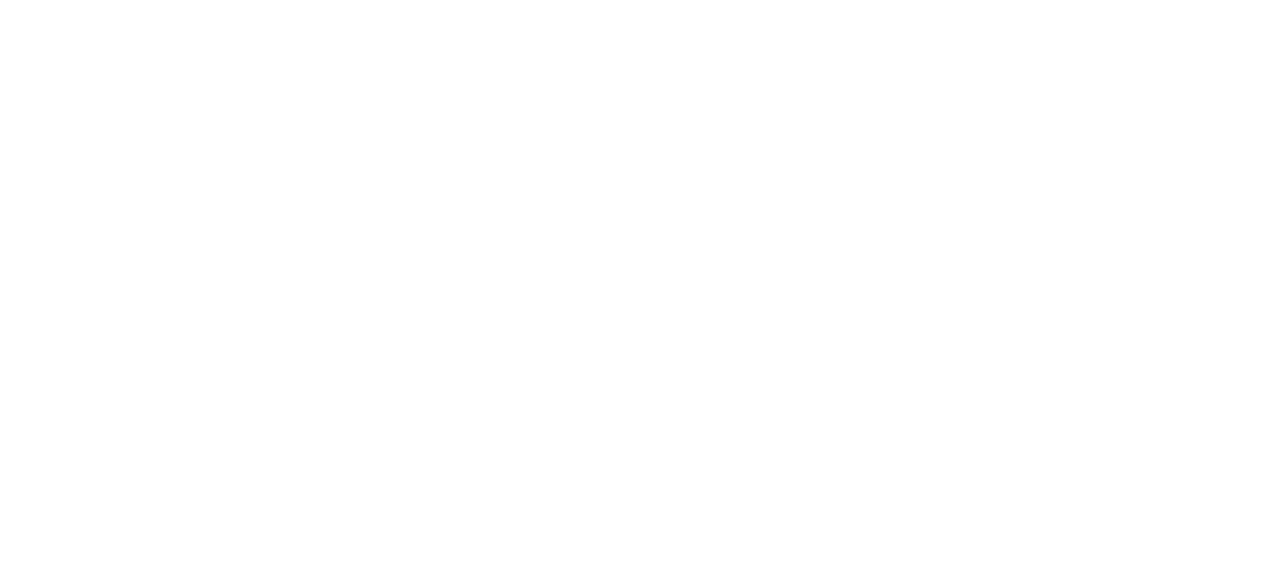
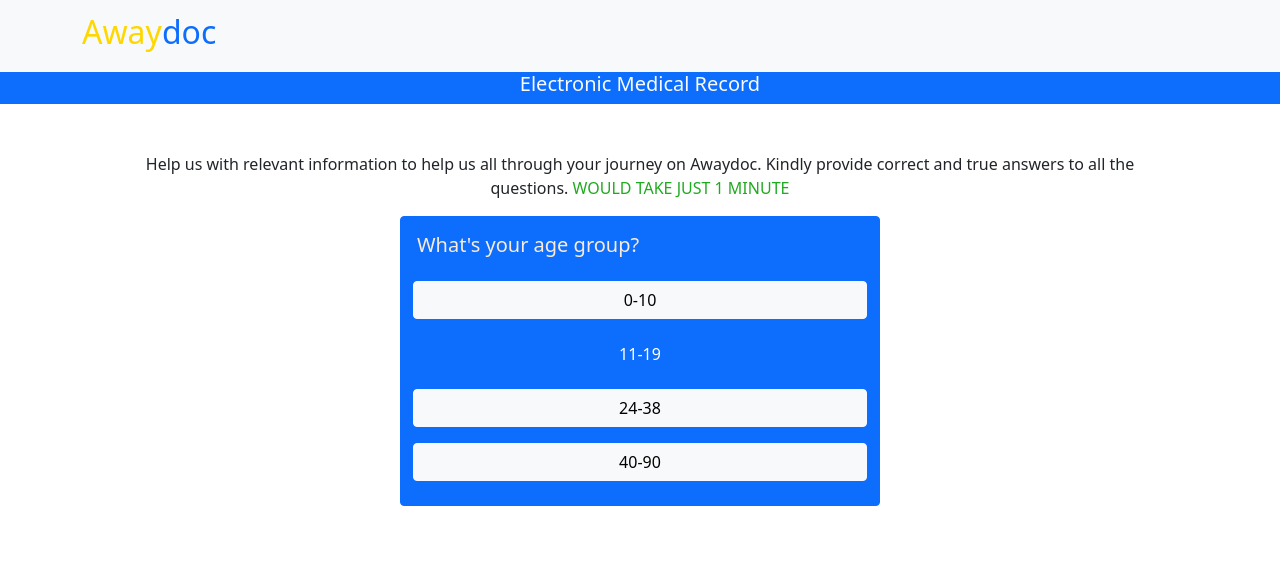
Before and after one commit to Acemetrixx/training104, a plain HTML site: page section3.html in a window 1280 px wide. Drawn offline with nearby package versions, Linux system fonts and the light colour scheme.

Commit message:
section3 files

```diff
--- a/section3.html
+++ b/section3.html
@@ -8,8 +8,56 @@
     <meta name="viewport" content="width=device-width, initial-scale=1.0">
     <title>Document</title>
 </head>
+<nav class="navbar navbar-expand-lg bg-light text-primary navbar-dark ">
+    <div class="container">
+        <a href="" class="navbar-brand text-primary ">
+            <h2><span style="color:gold">Away</span>doc</h2>
+        </a>
+</nav>
+</div>
+
+<div class="row ">
+    <div class="container bg-primary text-center text-light ">
+
+        <h5>Electronic Medical Record</h5>
+    </div>
+</div>
+<div class="container p-md-5 text-sm-center">
+    <p>Help us with relevant information to help us all through your journey on Awaydoc. Kindly provide correct and true answers to all the questions. <span style="color:rgb(32, 170, 32)">WOULD TAKE JUST 1 MINUTE </span>
+    </p>
+    <center>
+        <div class="card border-primary bg-primary mb-3" style="max-width: 30rem;">
+            <div class="card-body">
+                <h5>
+                    <p style="color: antiquewhite; text-align: left;">What's your age group?</p>
+                </h5>
+                <div class="row p-md-2">
+                    <input type="checkbox" class="btn-check" style="padding: 3rem;" id="btn-check" autocomplete="off">
+                    <label class="btn btn-light text-black" for="btn-check">0-10</label>
+                </div>
+
+                <div class="row p-md-2">
+                    <input type="checkbox" class="btn-check" style="padding: 3rem; box-shadow: 0rem;" id="btn-check" autocomplete="off">
+                    <label class="btn btn-primary" for="btn-check">11-19</label>
+                </div>
+                <div class="row p-md-2">
+                    <input type="checkbox" class="btn-check" id="btn-check" autocomplete="off">
+                    <label class="btn btn-light text-black" for="btn-check">24-38</label>
+                </div>
+                <div class="row p-md-2">
+                    <input type="checkbox" class="btn-check" id="btn-check" autocomplete="off">
+                    <label class="btn btn-light text-black" for="btn-check">40-90</label>
+                </div>
+
+
+            </div>
+        </div>
+    </center>
+
+</div>
 
 <body>
+
 
 </body>
 
```
